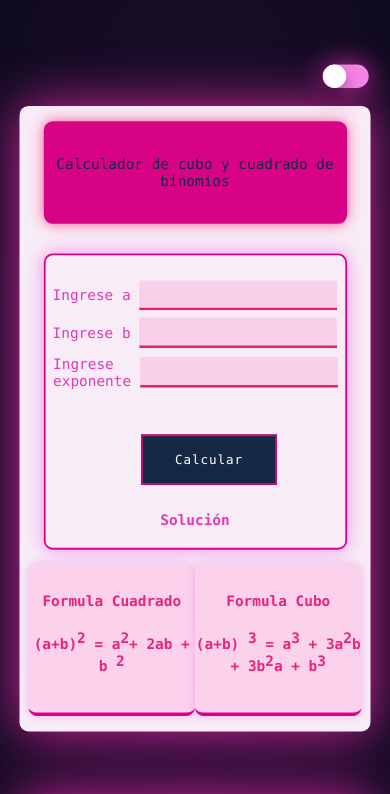
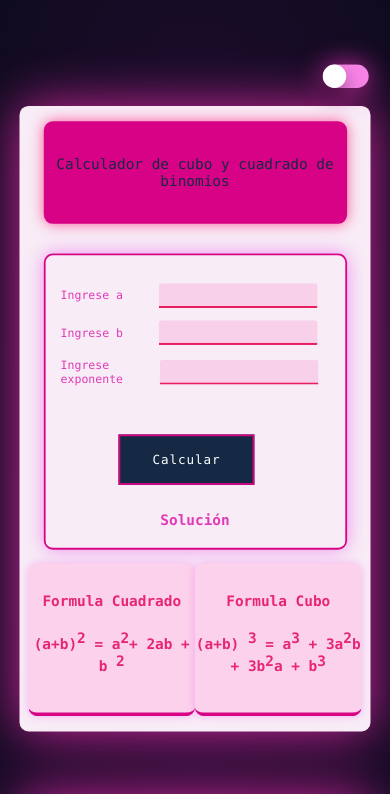
Before and after one commit to IanButcher/calculadoradebinomios, a plain HTML site: page index.html in a window 390 px wide. Shown: the top 794 px of the page. Drawn offline with Linux system fonts and the light colour scheme.

Commit message:
la venganza del responsive

```diff
--- a/style.css
+++ b/style.css
@@ -235,12 +235,15 @@ header:hover {
         margin-right: 21px;
     }
 
-    .container label {
-        font-size: 10px;
+    .container label, .container input {
+        transform: scale(0.8);
     }
     .switch {
         transform: translateY(-20px);
         transform: translateX(-14px);
         margin-bottom: 20px;
     }
+    .button_slide.slide_down {
+        margin-right: 50px;
+    }
 }
```
